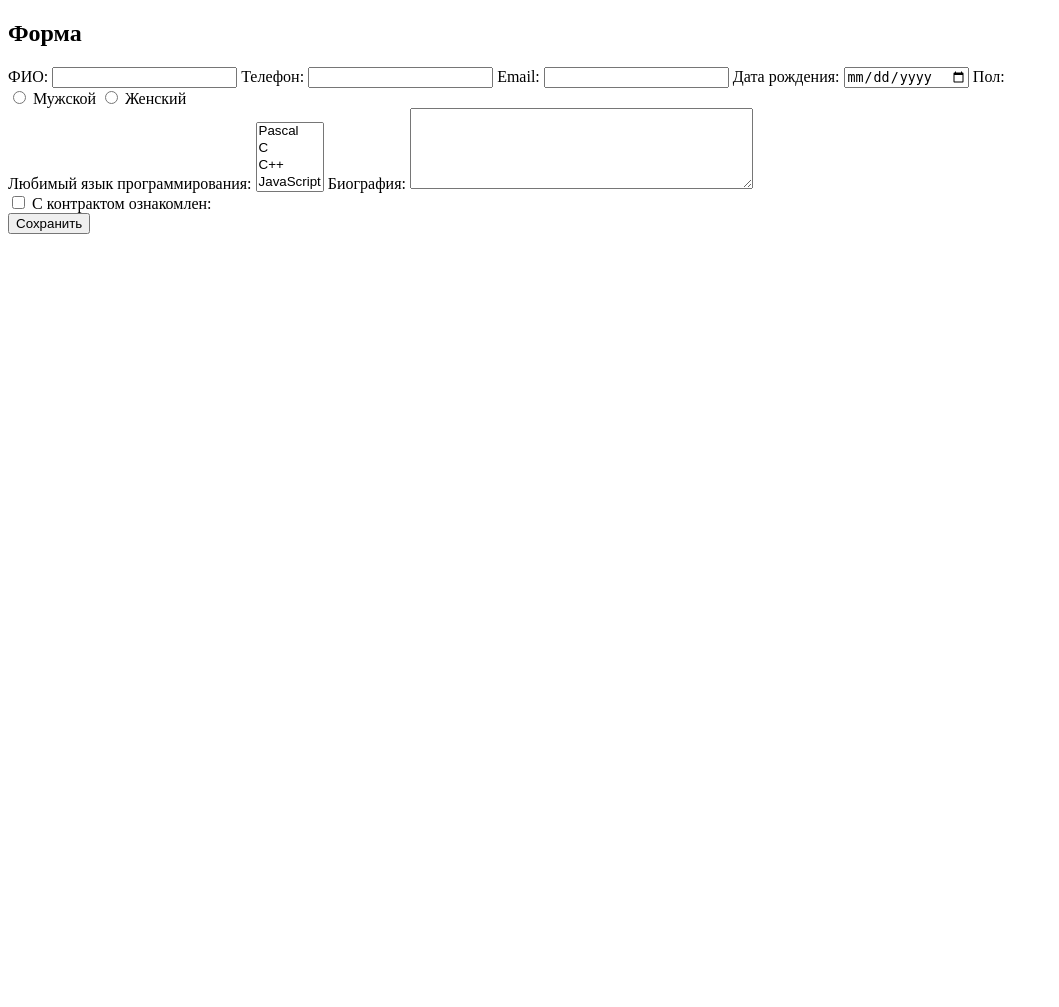
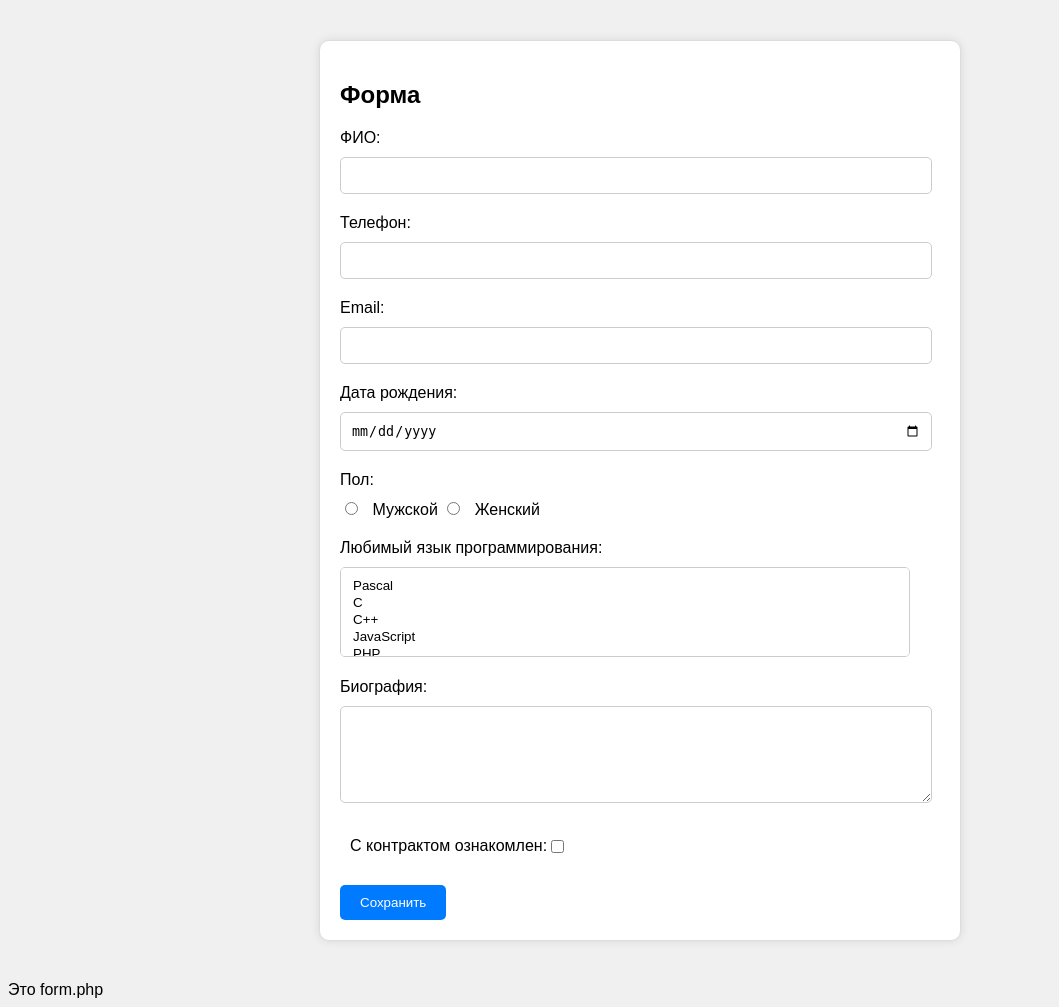
Before and after one commit to IlyaAndriyash/lab3, a PHP site: page /form.php in a window 1280 px wide. Shown: the whole page, without its empty margins (0-1059 px from the left). Before the commit the page ends 234 px from the top, so only its background shows below. Run offline with PHP 8.4, Linux system fonts and the light colour scheme.

Commit message:
Update form.php

```diff
--- a/form.php
+++ b/form.php
@@ -5,14 +5,78 @@
     <meta name="viewport" content="width=device-width, initial-scale=1.0">
     <title>Форма</title>
     <style>
-        /* Ваши стили */
+        body {
+            font-family: Arial, sans-serif;
+            background-color: #f0f0f0;
+        }
+
+        .form-container {
+            max-width: 600px;
+            margin: 40px auto;
+            padding: 20px;
+            background-color: #fff;
+            border: 1px solid #ddd;
+            border-radius: 10px;
+            box-shadow: 0 0 10px rgba(0,0,0,0.1);
+        }
+
+        label {
+            display: block;
+            margin-bottom: 10px;
+        }
+
+        input[type="text"], input[type="tel"], input[type="email"], input[type="date"], select, textarea {
+            width: 95%;
+            padding: 10px;
+            margin-bottom: 20px;
+            border: 1px solid #ccc;
+            border-radius: 5px;
+        }
+
+        input[type="radio"] {
+
+            margin-right: 10px;
+        }
+
+        input[type="checkbox"] {
+            margin-right: 10px;
+        }
+
+        input[type="submit"] {
+            background-color: #007bff;
+            color: white;
+            padding: 10px 20px;
+            border: none;
+            border-radius: 5px;
+            cursor: pointer;
+        }
+
+        input[type="submit"]:hover {
+            background-color: #0056b3;
+        }
+
+        .radio-group  {
+            margin-bottom: 20px;
+        }
+        .radio-group label {
+          display: inline;}
+        .checkbox-group {
+            display: flex;
+            align-items: center;
+            margin-bottom: 20px;
+        }
+
+        .checkbox-group label {
+            margin-left: 10px;
+            padding-top: 10px;
+        }
     </style>
 </head>
 <body>
     <div class="form-container">
         <h2>Форма</h2>
         <form action="index.php" method="POST">
-            <!-- Поле ФИО -->
+        <!-- Поле ФИО -->
             <label for="fio">ФИО:</label>
             <input type="text" name="fio" id="fio" required>
 
@@ -37,6 +101,7 @@
                 <label for="female">Женский</label>
             </div>
 
+
             <!-- Поле Любимый язык программирования -->
             <label for="languages">Любимый язык программирования:</label>
             <select name="languages[]" id="languages" multiple required>
@@ -60,8 +125,9 @@
 
             <!-- Чекбокс "С контрактом ознакомлен" -->
             <div class="checkbox-group">
+            <label for="contract">С контрактом ознакомлен:</label>
+
                 <input type="checkbox" name="contract" id="contract" required>
-                <label for="contract">С контрактом ознакомлен:</label>
             </div>
 
             <!-- Кнопка отправки формы -->
@@ -69,4 +135,4 @@
         </form>
     </div>
 </body>
-</html>
+</html> Это form.php
```
